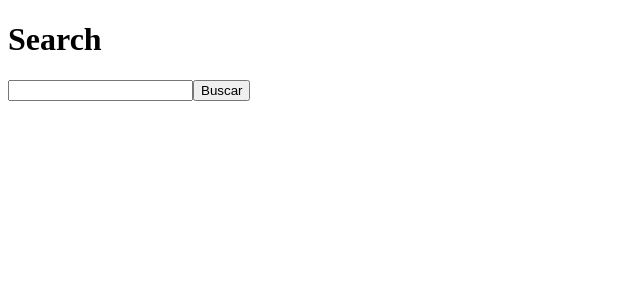
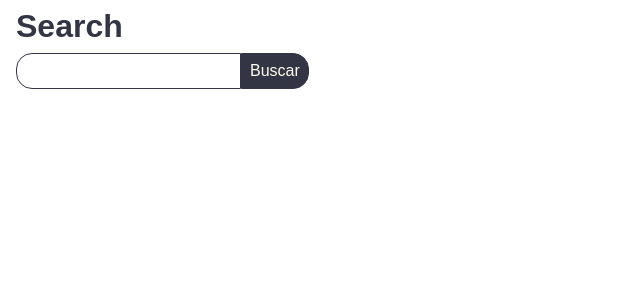
Before and after one commit to JFMacedo/perfreact, a Next.js app: page / in a window 1280 px wide. Shown: the top 300 px of the page, without its empty margins (0-640 px from the left). Built offline with nearby package versions, Linux system fonts and the light colour scheme.

Commit message:
:art: form styled

```diff
--- a/components/ProductItem.tsx
+++ b/components/ProductItem.tsx
@@ -8,8 +8,8 @@ interface ProductItemProps {
 
 export function ProductItem({ product }: ProductItemProps) {
   return (
-    <div>
-      { product.title } = <strong>{ String(product.price).replace('.', ',') }</strong>
+    <div className="product-item">
+      { product.title } = <strong>R$ { String(product.price).replace('.', ',') }</strong>
     </div>
   )
 }
--- a/components/SearchResults.tsx
+++ b/components/SearchResults.tsx
@@ -12,7 +12,7 @@ export function SearchResults({ results }: SearchResultsProps) {
   return (
     <div>
       { results.map(product => (
-        <ProductItem product={ product } />
+        <ProductItem key={ product.id } product={ product } />
       )) }
     </div>
   )
--- a/pages/_app.tsx
+++ b/pages/_app.tsx
@@ -1,3 +1,5 @@
+import '../styles/global.css'
+
 function MyApp({ Component, pageProps }) {
   return <Component {...pageProps} />
 }
--- /dev/null
+++ b/styles/global.css
@@ -0,0 +1,43 @@
+* {
+  margin: 0;
+  padding: 0;
+  box-sizing: border-box;
+  font-family: 'Ubuntu', sans-serif;
+  color: #333444;
+}
+
+h1 {
+  font-size: 2rem;
+  margin: 0.5rem 1rem;
+}
+
+form {
+  margin: 0.5rem 1rem;
+}
+
+form input {
+  padding: 0.5rem;
+  font-size: 1rem;
+  border-radius: 1rem 0 0 1rem;
+  border: 1px solid #333444;
+  outline: none;
+}
+
+form button {
+  padding: 0.5rem;
+  font-size: 1rem;
+  border-radius: 0 1rem 1rem 0;
+  border: 1px solid #333444;
+  background-color: #333444;
+  color: #FFFEEE;
+  transition: 200ms;
+  cursor: pointer;
+}
+
+form button:hover {
+  filter: brightness(1.4);
+}
+
+.product-item {
+  margin: 0.5rem 1rem;
+}
```
